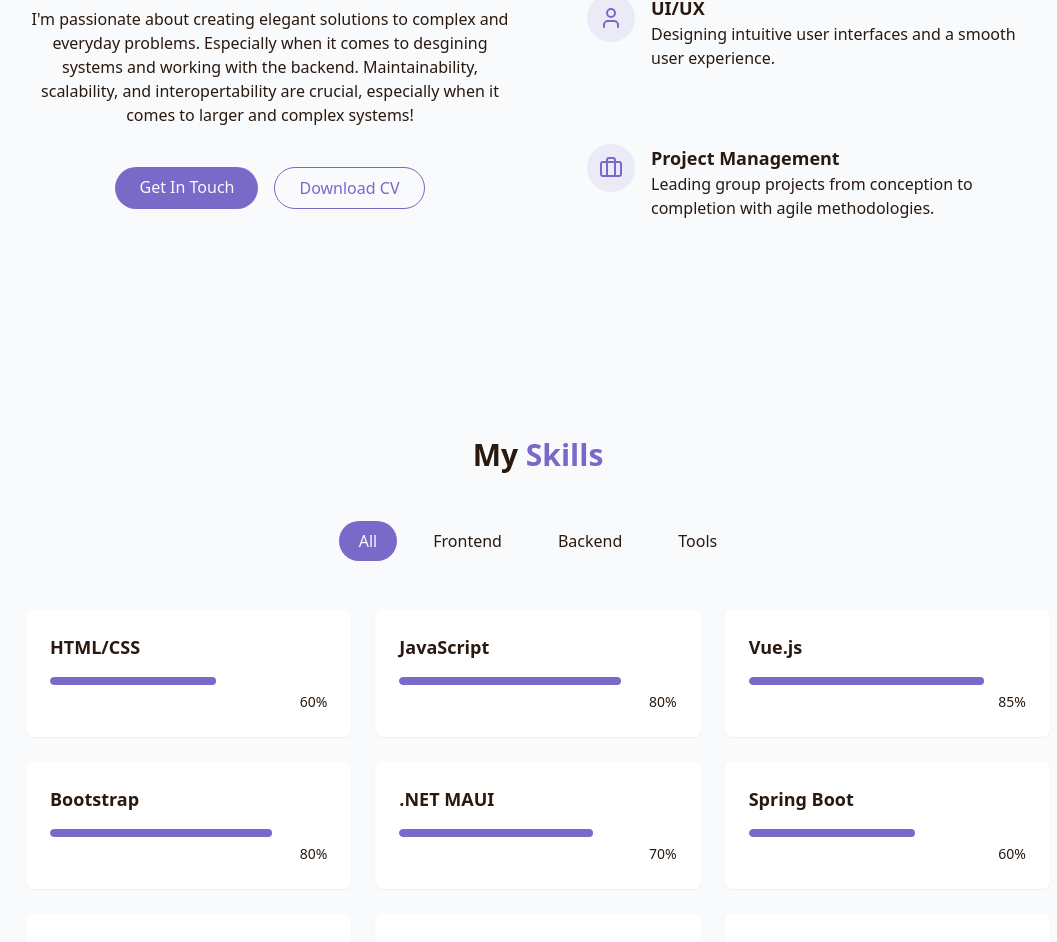
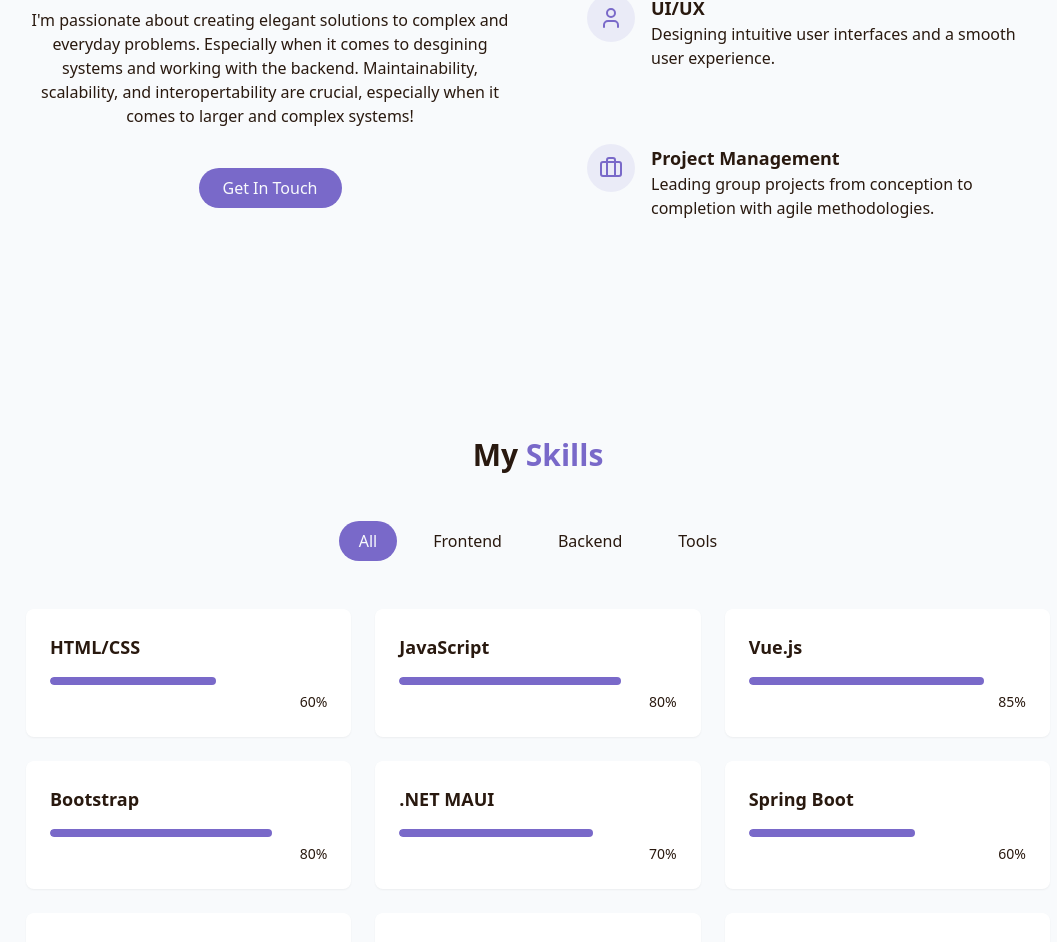
Before and after one commit to cmoralescerna/Portfolio, a React (Vite) app: page / in a window 1280 px wide. Shown: the part 1165-2107 px from the top of the page, without its empty margins (102-1159 px from the left). Built offline with nearby package versions, Linux system fonts and the light colour scheme.

Commit message:
Delete resume link

```diff
--- a/src/components/AboutSection.jsx
+++ b/src/components/AboutSection.jsx
@@ -30,11 +30,6 @@ export const AboutSection = () => {
                             <a href="#contact" className="cosmic-button">
                                 {" "}
                                 Get In Touch
-                            </a>
-
-                            <a href="link-to-cv" className="px-6 py-2 rounded-full border border-primary text-primary hover:bg-primary/10 transition-colors duration-300">
-                                {" "}
-                                Download CV
                             </a>
                         </div>
                     </div>
```
